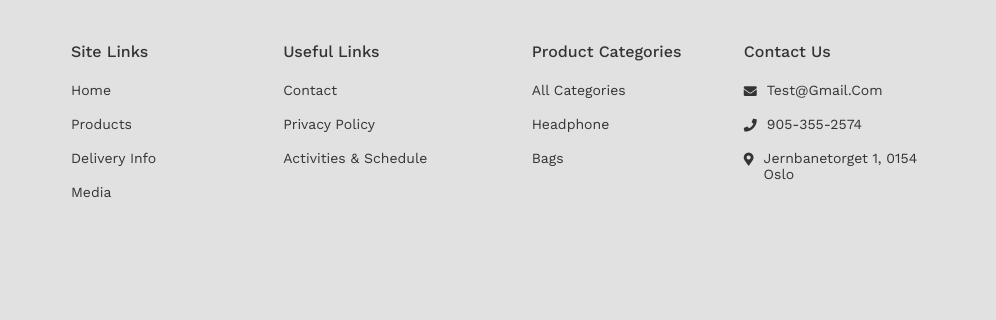
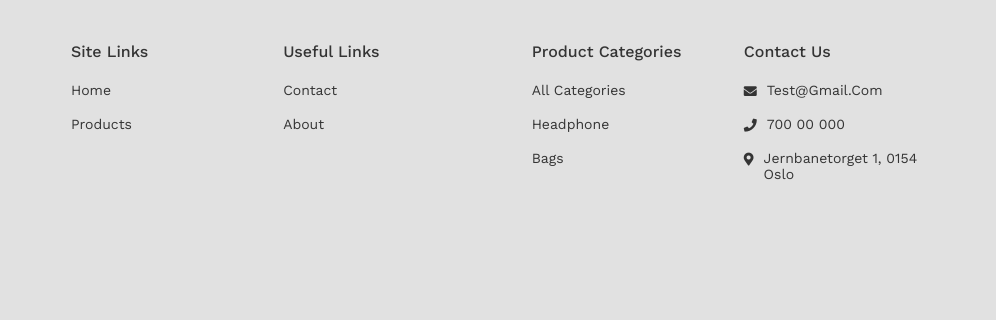
Before and after one commit to sheharyarkhalid/E-COMMERCE, a plain HTML site: page contact.html in a window 1280 px wide. Shown: the part 1167-1487 px from the top of the page, 284-1280 px from the left. Drawn offline with nearby package versions, Linux system fonts and the light colour scheme.

Commit message:
Add files via upload

```diff
--- a/contact.html
+++ b/contact.html
@@ -224,8 +224,6 @@
               <ul class="footer-detail-box-content-list">
               <li><a href="index.html">Home</a></li>
               <li><a href="shop.html">Products</a></li>
-              <li><a>Delivery Info</a></li>
-              <li><a>Media</a></li>
               </ul>
               </div>
               </div>
@@ -238,8 +236,7 @@
               <div class="modcontent panel">
               <ul class="footer-detail-box-content-list">
               <li><a href="contact.html">Contact </a></li>
-              <li><a>Privacy Policy</a></li>
-              <li><a>Activities &amp; Schedule </a></li>
+              <li><a href="about.html">About</a></li>
               </ul>
               </div>
               </div>
@@ -268,7 +265,7 @@
               <div class="modcontent panel accordion modtitle">
               <ul class="footer-contact-list ">
                 <li><i class="fas fa-envelope" aria-hidden="true"></i><a href="mailto:test@gmail.com">test@gmail.com</a></li>
-              <li><i class="fas fa-phone" aria-hidden="true"></i><a href="tel: 905-355-2574">905-355-2574</a></li>
+              <li><i class="fas fa-phone" aria-hidden="true"></i><a href="tel: 700 00 000">700 00 000</a></li>
               <li><i class="fas fa-map-marker-alt" aria-hidden="true"></i><a>Jernbanetorget 1, 0154 Oslo</a></li>
               </ul>
               </div>
```
Also changed, not shown: about.html (+2 -5 lines), account_page.html (+2 -5 lines), cart_page.html (+2 -5 lines), checkout_page.html (+2 -5 lines), detail-page.html (+2 -5 lines), index.html (+2 -5 lines), login.html (+2 -5 lines), shop.html (+2 -5 lines), signup.html (+2 -5 lines).
